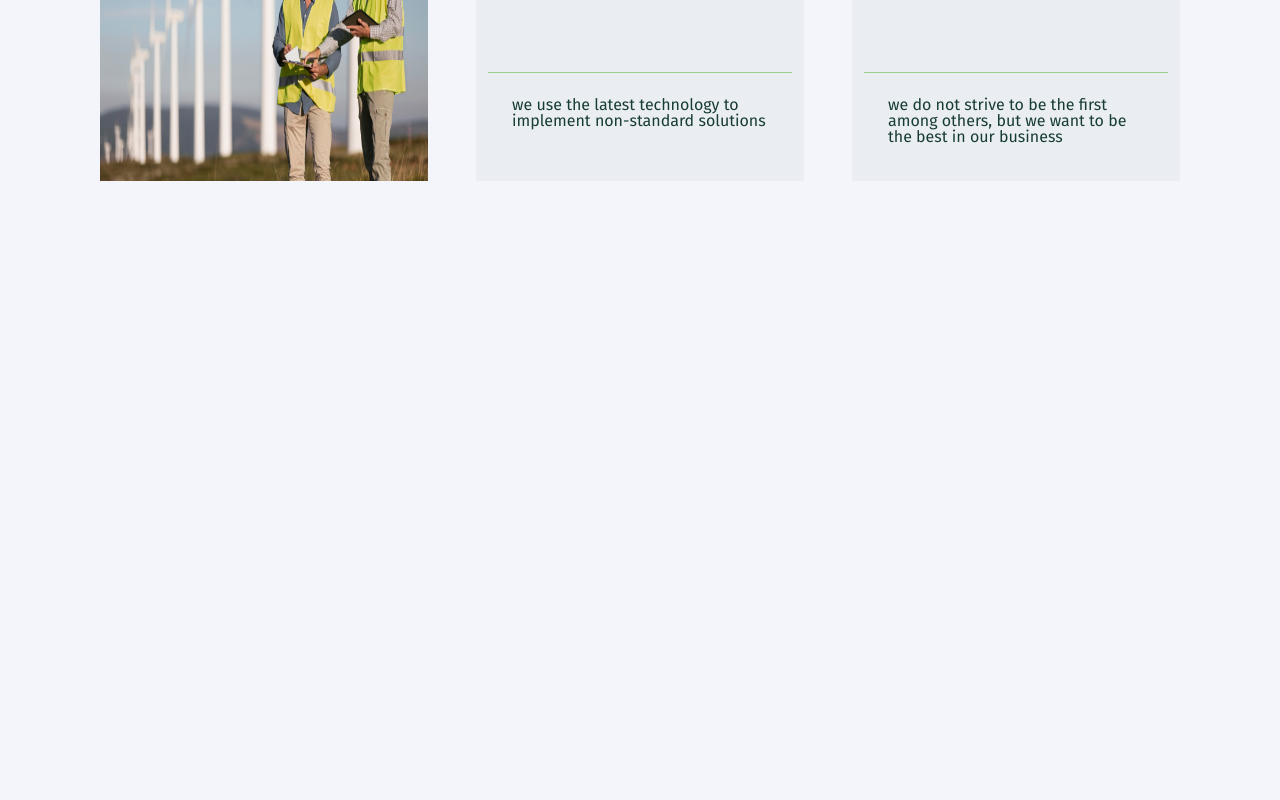
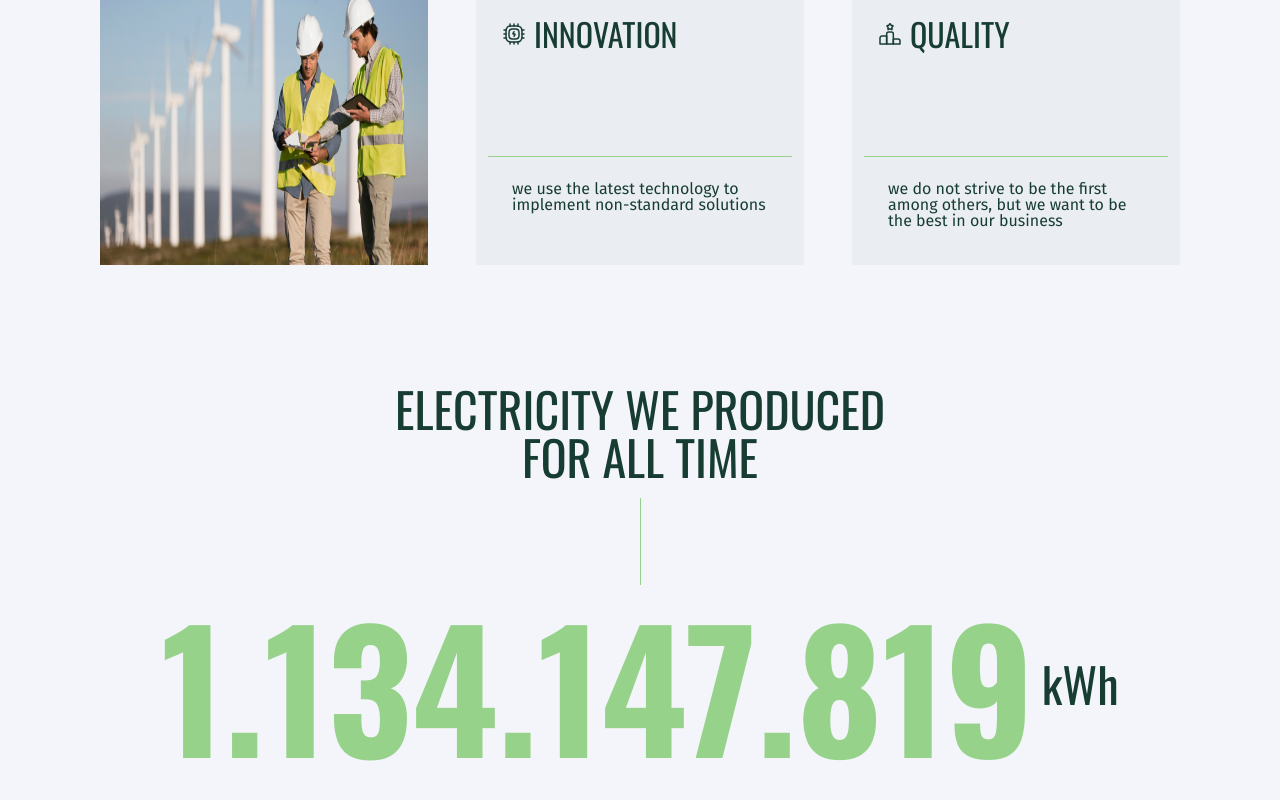
Before and after one commit to artyomakulov/practice, a React (Vite) app: page / in a window 1280 px wide. Shown: the part 1782-2582 px from the top of the page. Before the commit the page ends 1963 px from the top, so only its background shows below. Built offline with nearby package versions, Linux system fonts and the light colour scheme.

Commit message:
feature/Electricity component

```diff
--- a/src/App.jsx
+++ b/src/App.jsx
@@ -3,6 +3,7 @@ import Header from "./components/Header/Header";
 import Main from "./components/Main/Main";
 import About from "./components/About/About";
 import Values from "./components/Values/Values";
+import Electricity from "./components/Electricity/Electricity";
 
 function App() {
   return (
@@ -11,6 +12,7 @@ function App() {
       <Main />
       <About />
       <Values />
+      <Electricity />
     </>
   );
 }
--- /dev/null
+++ b/src/components/Electricity/Electricity.jsx
@@ -0,0 +1,30 @@
+import React, { useState } from "react";
+import css from "./Electricity.module.css";
+
+const Electricity = () => {
+  const [electricityCount, setElectricityCount] = useState(1134147814);
+
+  useState(() => {
+    const interval = setInterval(() => {
+      setElectricityCount((prevCount) => prevCount + 1);
+    }, 1000);
+    return () => clearInterval(interval);
+  }, []);
+
+  const formatNumberWithCommas = (number) => {
+    return number.toString().replace(/\B(?=(\d{3})+(?!\d))/g, ".");
+  };
+
+  return (
+    <div className={css.container}>
+      <h2 className={css.title}>Electricity we produced for all time</h2>
+      <div className={css.divider}></div>
+      <div className={css.counter}>
+        <p className={css.text}>{formatNumberWithCommas(electricityCount)}</p>
+        <span className={css.text2}>kWh</span>
+      </div>
+    </div>
+  );
+};
+
+export default Electricity;
--- /dev/null
+++ b/src/components/Electricity/Electricity.module.css
@@ -0,0 +1,80 @@
+.container {
+  padding: 36px 20px;
+  display: flex;
+  align-items: center;
+  justify-content: center;
+  flex-direction: column;
+}
+
+.divider {
+  width: 1px;
+  height: 40px;
+  background-color: var(--secondary);
+  margin: 24px auto;
+}
+
+.title {
+  font-family: Oswald, sans-serif;
+  width: 290px;
+  font-size: 28px;
+  color: var(--text);
+  text-transform: uppercase;
+  text-align: center;
+}
+
+.counter {
+  display: flex;
+  gap: 8px;
+  align-items: center;
+}
+
+.text {
+  font-family: Oswald, sans-serif;
+  font-size: 48px;
+  font-weight: 700;
+  color: var(--secondary);
+}
+
+.text2 {
+  font-family: Oswald, sans-serif;
+  font-size: 24px;
+  color: var(--text);
+}
+
+@media (min-width: 768px) {
+  .container {
+    padding: 40px 30px;
+  }
+  .title {
+    width: 370px;
+    font-size: 36px;
+  }
+  .divider {
+    height: 87px;
+  }
+  .text {
+    font-size: 100px;
+  }
+  .text2 {
+    font-size: 28px;
+  }
+}
+
+@media (min-width: 1280px) {
+  .container {
+    padding: 36px 100px;
+  }
+  .divider {
+    margin: 17px auto;
+  }
+  .title {
+    width: 500px;
+    font-size: 48px;
+  }
+  .text {
+    font-size: 164px;
+  }
+  .text2 {
+    font-size: 48px;
+  }
+}
--- a/src/components/Values/Values.module.css
+++ b/src/components/Values/Values.module.css
@@ -47,7 +47,7 @@
 
 @media (min-width: 768px) {
   .container {
-    padding: 0 30px;
+    padding: 60px 30px;
     grid-template-columns: repeat(3, 1fr);
     grid-template-rows: repeat(2, auto);
     row-gap: 24px;
@@ -71,7 +71,7 @@
 
 @media (min-width: 1280px) {
   .container {
-    padding: 0 100px;
+    padding: 84px 100px;
     row-gap: 48px;
     column-gap: 48px;
   }
--- a/src/main.jsx
+++ b/src/main.jsx
@@ -4,8 +4,4 @@ import App from "./App.jsx";
 import "./assets/styles/reset.css";
 import "./assets/styles/index.css";
 
-createRoot(document.getElementById("root")).render(
-  <StrictMode>
-    <App />
-  </StrictMode>
-);
+createRoot(document.getElementById("root")).render(<App />);
```
